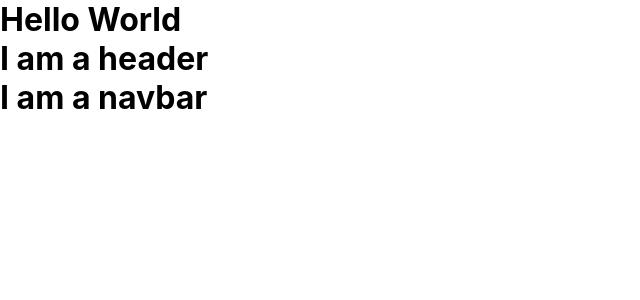
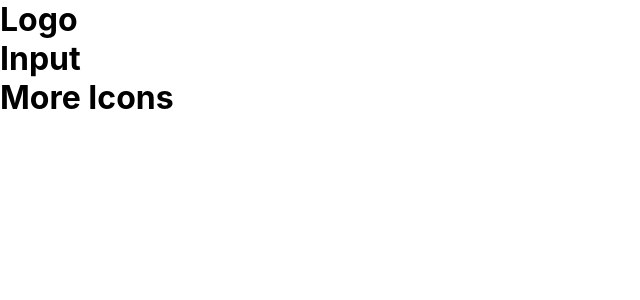
Before and after one commit to vermad843/six_month, a React (Create React App) app: page / in a window 1280 px wide. Shown: the top 300 px of the page, without its empty margins (0-640 px from the left). Built offline with nearby package versions, Linux system fonts and the light colour scheme.

Commit message:
header different section

```diff
--- a/src/App.js
+++ b/src/App.js
@@ -1,13 +1,10 @@
 import './App.css';
 import Header from './Header';
-import Navbar from './Navbar';
 
 function App() {
   return (
     <div className="App">
-      <h1>Hello World</h1>
       <Header/>
-      <Navbar/>
     </div>
   );
 }
--- a/src/Header.js
+++ b/src/Header.js
@@ -4,7 +4,15 @@ import React from 'react';
 function Header() {
     return (
         <div className = "header">
-            <h1>I am a header</h1>
+            <div className='header__left'>
+                <h1>Logo</h1>
+            </div>
+            <div className='header__input'>
+                <h1>Input</h1>
+            </div>
+            <div className='header__icons'>
+                <h1>More Icons</h1>
+            </div>
         </div>
     )
 }
--- a/src/Navbar.js
+++ /dev/null
@@ -1,11 +0,0 @@
-import React from 'react';
-
-function Navbar() {
-    return (
-        <div className= 'navbar'>
-            <h1>I am a navbar</h1>
-        </div>
-    )
-}
-
-export default Navbar
```
